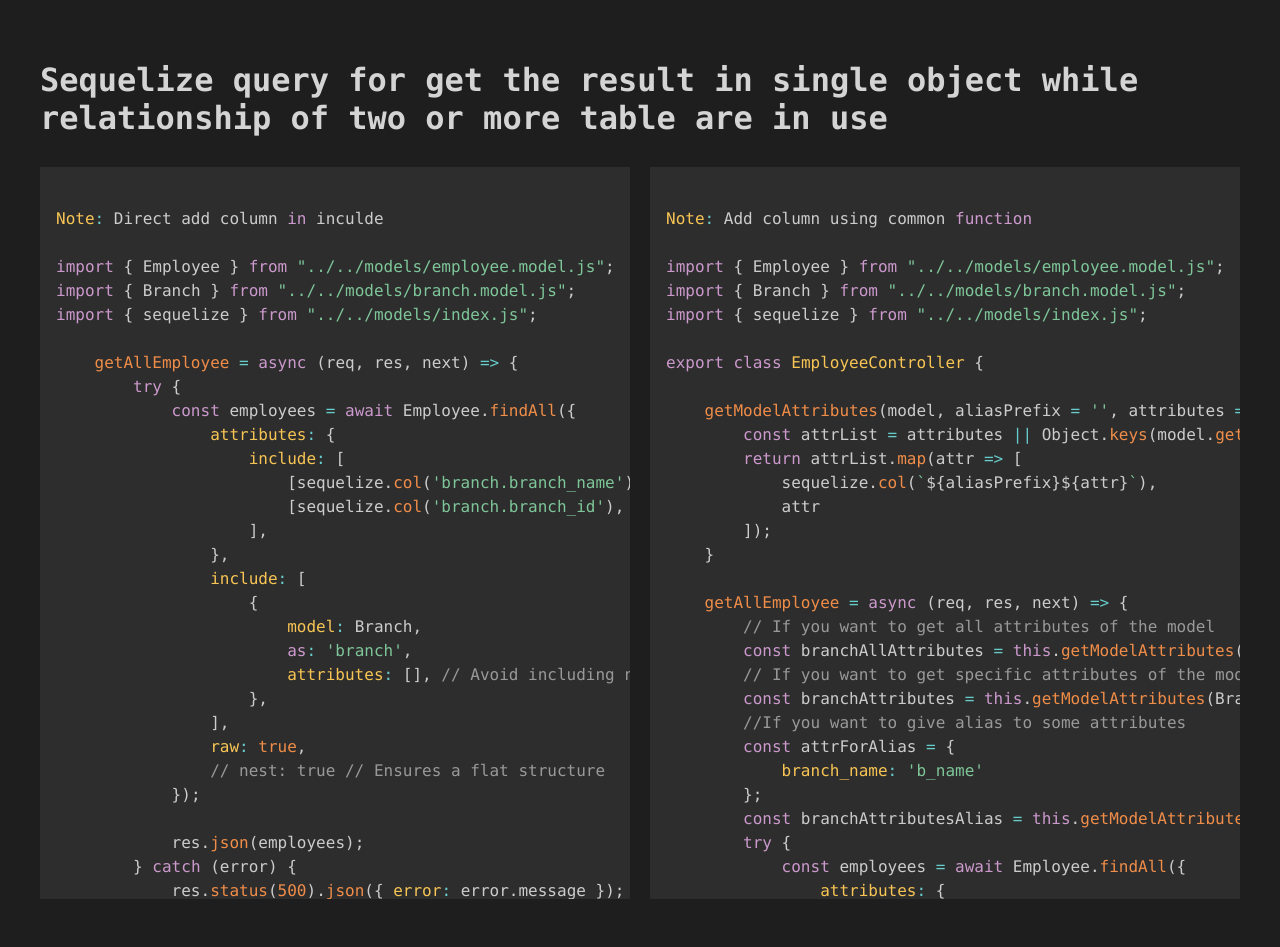
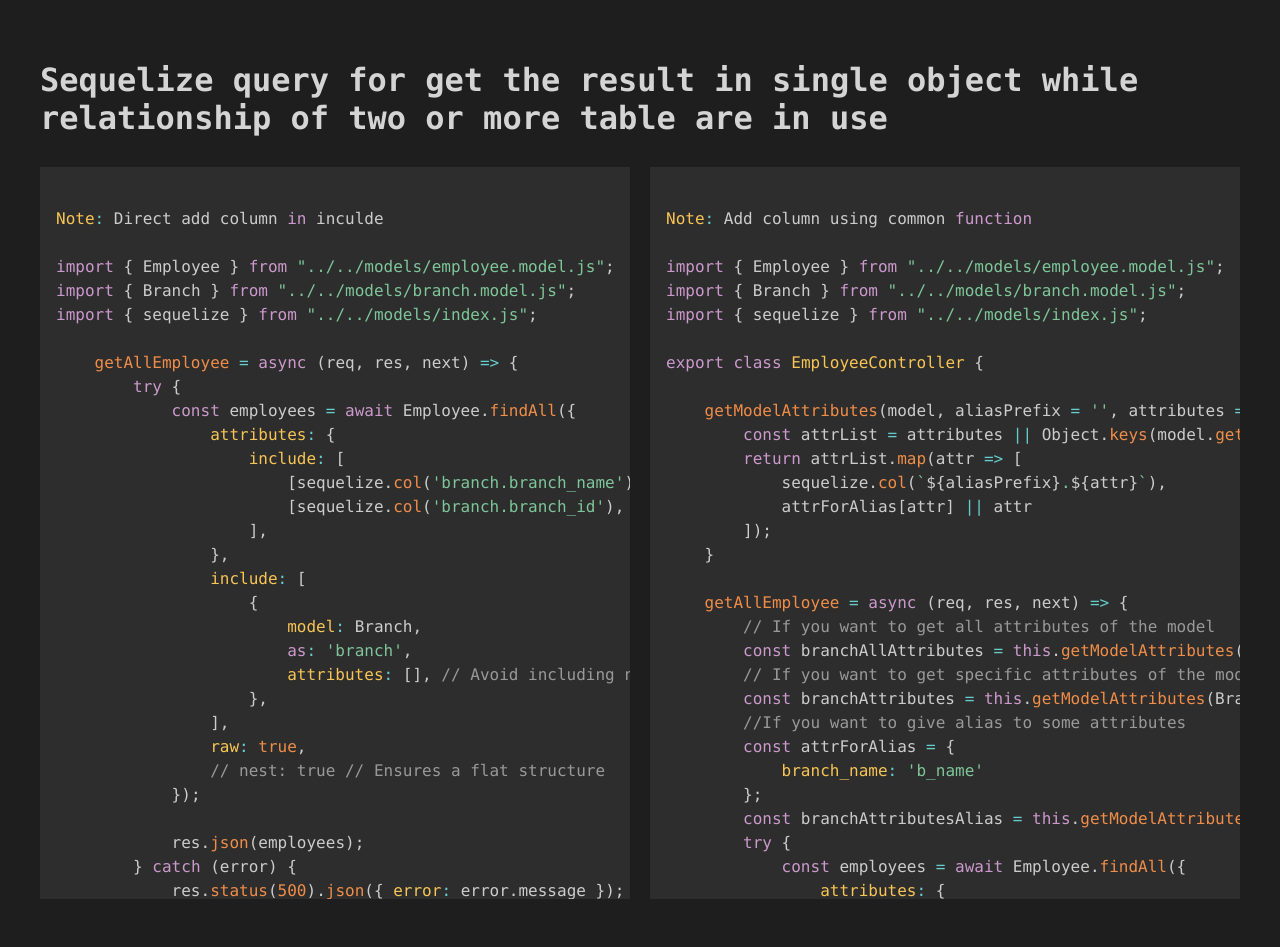
Before and after one commit to AyushKanani07/sequelizeSingleObject, a plain HTML site: page index.html in a window 1280 px wide. Drawn offline with nearby package versions, Linux system fonts and the light colour scheme.

Commit message:
fix bug of common function for attrForAlias

```diff
--- a/index.html
+++ b/index.html
@@ -136,21 +136,21 @@ export class EmployeeController {
     getModelAttributes(model, aliasPrefix = '', attributes = null, attrForAlias = {}) {
         const attrList = attributes || Object.keys(model.getAttributes());
         return attrList.map(attr => [
-            sequelize.col(`${aliasPrefix}${attr}`),
-            attr
+            sequelize.col(`${aliasPrefix}.${attr}`),
+            attrForAlias[attr] || attr
         ]);
     }
 
     getAllEmployee = async (req, res, next) => {
         // If you want to get all attributes of the model
-        const branchAllAttributes = this.getModelAttributes(Branch, 'branch.');
+        const branchAllAttributes = this.getModelAttributes(Branch, 'branch');
         // If you want to get specific attributes of the model
-        const branchAttributes = this.getModelAttributes(Branch, 'branch.', ['branch_name', 'branch_id', 'branch_mgr_id']);
+        const branchAttributes = this.getModelAttributes(Branch, 'branch', ['branch_name', 'branch_id', 'branch_mgr_id']);
         //If you want to give alias to some attributes
         const attrForAlias = {
             branch_name: 'b_name'
         };
-        const branchAttributesAlias = this.getModelAttributes(Branch, 'branch.', ['branch_name', 'branch_id'], attrForAlias);
+        const branchAttributesAlias = this.getModelAttributes(Branch, 'branch', ['branch_name', 'branch_id'], attrForAlias);
         try {
             const employees = await Employee.findAll({
                 attributes: {
```
